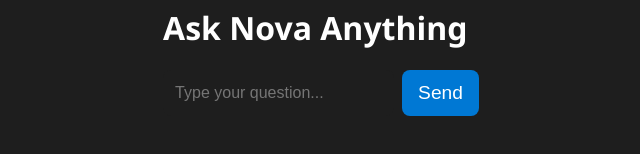
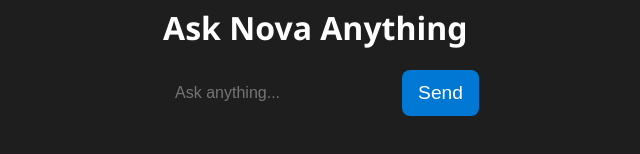
Before and after one commit to MasonBarns/test-ai, a plain HTML site: page templates/index.html in a window 1280 px wide. Shown: the part 350-504 px from the top of the page, 319-959 px from the left. Drawn offline with Linux system fonts and the light colour scheme.

```diff
--- a/templates/index.html
+++ b/templates/index.html
@@ -10,7 +10,7 @@
   <div class="container">
     <h1>Ask Nova Anything</h1>
     <form id="chat-form">
-      <input type="text" id="prompt" placeholder="Type your question..." required />
+      <input type="text" id="prompt" placeholder="Ask anything..." required />
       <button type="submit">Send</button>
     </form>
     <div id="response"></div>
```
